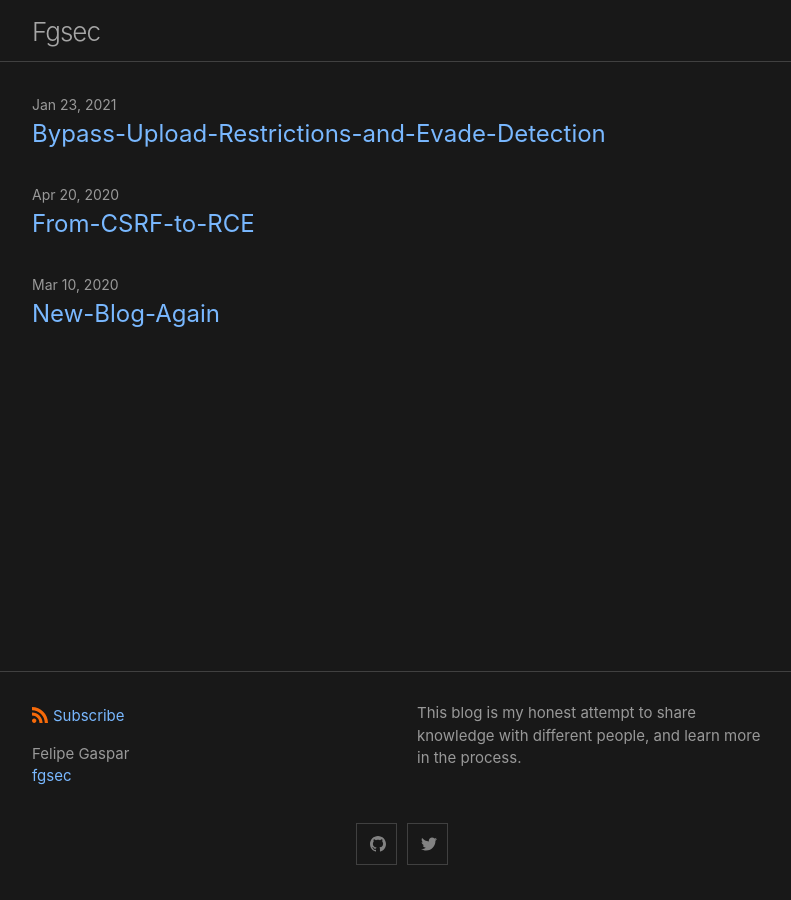
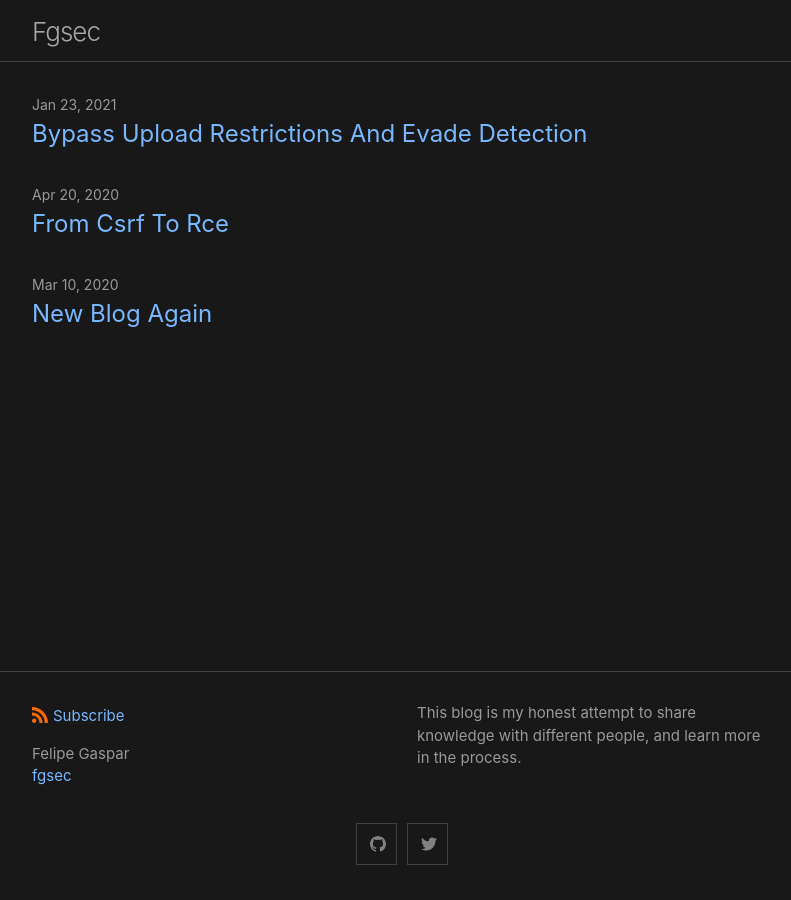
Before and after one commit to fgsec/fgsec.github.io, a Jekyll site: the page built from index.md, in a window 1280 px wide. Shown: the whole page, without its empty margins (238-1029 px from the left). Built offline with Jekyll 4.4.1, drawn with Linux system fonts in a browser that asks for light colours.

Commit message:
Update home.html

```diff
--- a/_layouts/home.html
+++ b/_layouts/home.html
@@ -28,7 +28,7 @@ layout: default
         <span class="post-meta">{{ post.date | date: date_format }}</span>
         <h3>
           <a class="post-link" href="{{ post.url | relative_url }}">
-            {{ post.slug }}
+            {{ post.title }}
           </a>
         </h3>
         {%- if site.show_excerpts -%}
```
